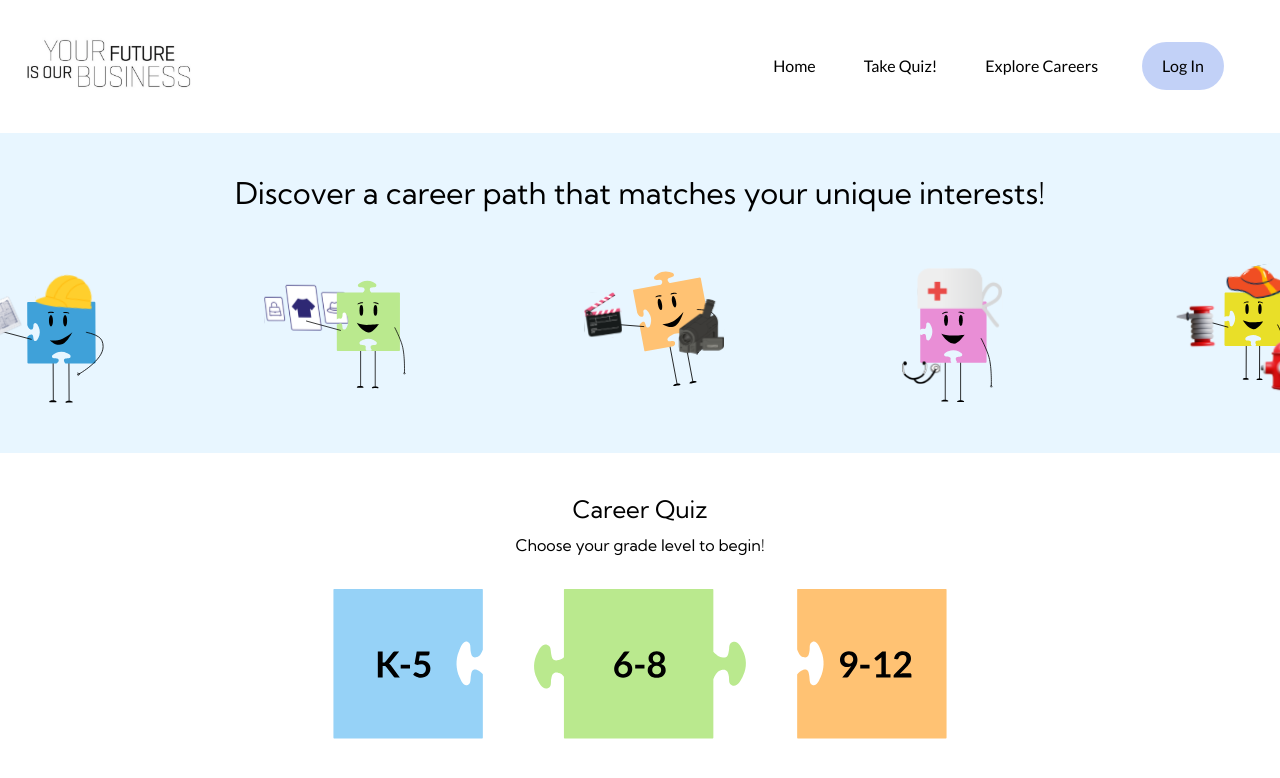
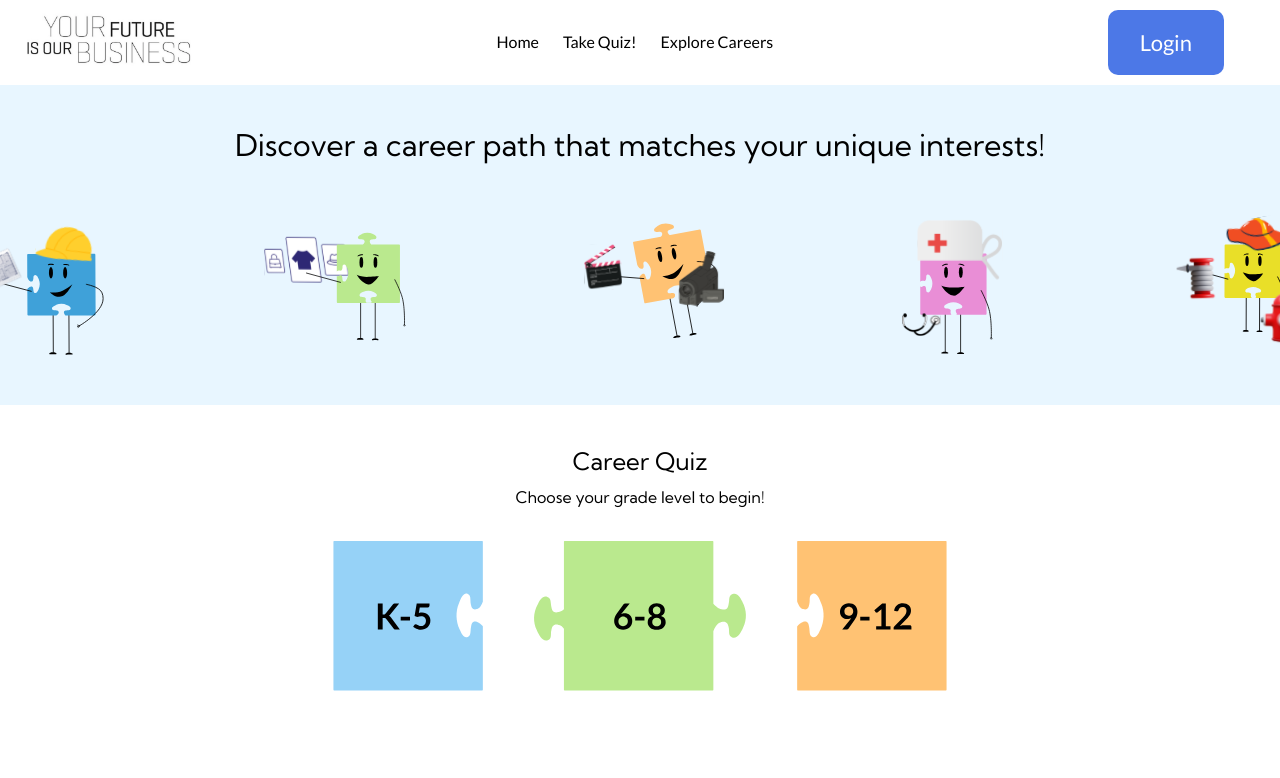
Before and after one commit to ucsc-blueprint/yfiob2, a Next.js app: page / in a window 1280 px wide. Shown: the top 778 px of the page. Built offline with nearby package versions, Linux system fonts and the light colour scheme.

Commit message:
updated styling for navbar to match new figma design (centered home/career quiz/explore careers) elements and integrated BoxButton component for Login

```diff
--- a/src/components/Navbar/Navbar.jsx
+++ b/src/components/Navbar/Navbar.jsx
@@ -1,5 +1,7 @@
 "use client";
 
+import BoxButton from "../../components/BoxButton.jsx";
+import { useRouter } from 'next/navigation';
 import { useState } from "react";
 
 import Link from "next/link";
@@ -10,11 +12,25 @@ import Image from "next/image";
 export const Navbar = () => {
 	const [isOpen, setIsOpen] = useState(false);
 
+		const router = useRouter();
+
+		const handleLoginClick = () => {
+				router.push('/login'); // Navigate to the /login page
+		};
+
+		// const handleSignUpClick = () => {
+		// 		router.push('/sign-up'); // Navigate to the /signup page
+		// }
+
+		// const goToQuiz = () => {
+		// 		router.push('/take-quiz'); // Navigate to the quiz page
+		// }
+
 	return (
 		<div className="bg-white shadow-md font-lato">
-			<div className="flex items-center justify-between p-6 h-[20vw] md:h-auto">
+			<div className="flex items-center justify-between px-6 h-[20vw] md:h-auto">
 				{/* Logo */}
-				<div className="py-2 grow-[100] z-30">
+				<div className="font-bold py-2 z-30">
 					<Link href={"/"}>
 						<Image
 							width={170}
@@ -52,7 +68,7 @@ export const Navbar = () => {
 				</button>
 
 				{/* Navigation Links - Desktop */}
-				<div className="hidden md:flex space-x-6">
+				<div className="">
 					<Link href={"/"} className="px-3 hover:text-[#4C78E7] py-1">
 						Home
 					</Link>
@@ -66,9 +82,11 @@ export const Navbar = () => {
 
 				{/* Log In Button - Desktop */}
 				<div className="hidden md:flex px-8">
-					<div className="bg-[#4C78E757] p-3 px-5 rounded-full hover:text-slate-100">
-						<Link href={"/login"}>Log In</Link>
-					</div>
+						<BoxButton
+							text="Login"
+							color="blue"
+							onClick={handleLoginClick}
+						/>
 				</div>
 			</div>
 
```
